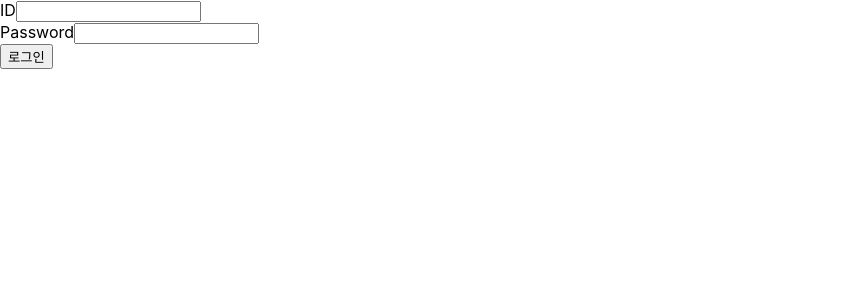
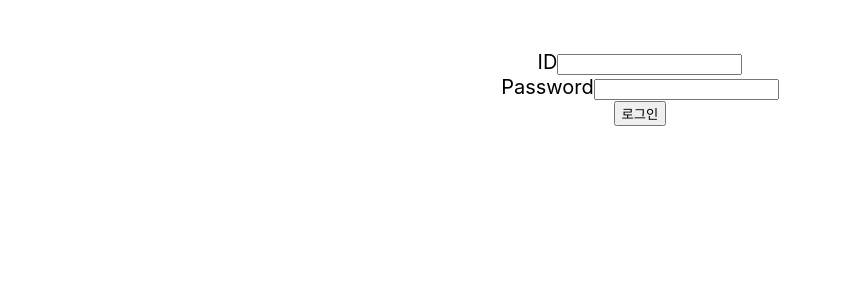
Before and after one commit to jaeho13/Log_R, a React (Create React App) app in the folder Log_R/: page /userlogin in a window 1280 px wide. Shown: the top 300 px of the page, without its empty margins (0-842 px from the left). Built offline with nearby package versions, Linux system fonts and the light colour scheme.

Commit message:
Add files via upload

```diff
--- a/Log_R/src/component/login/UserLogin.js
+++ b/Log_R/src/component/login/UserLogin.js
@@ -1,5 +1,5 @@
 import React from "react";
-import Styled from "styled-components";
+import form from "./UserLogin.module.css";
 
 const UserLogin = props => {
     const logInHandler = (event) => {
--- /dev/null
+++ b/Log_R/src/component/login/UserLogin.module.css
@@ -0,0 +1,9 @@
+form {
+    text-align: center;
+    padding-top: 50px;
+    font-size: 20px;
+}
+
+/* #id {
+    border-width: 20px;
+} */
```
